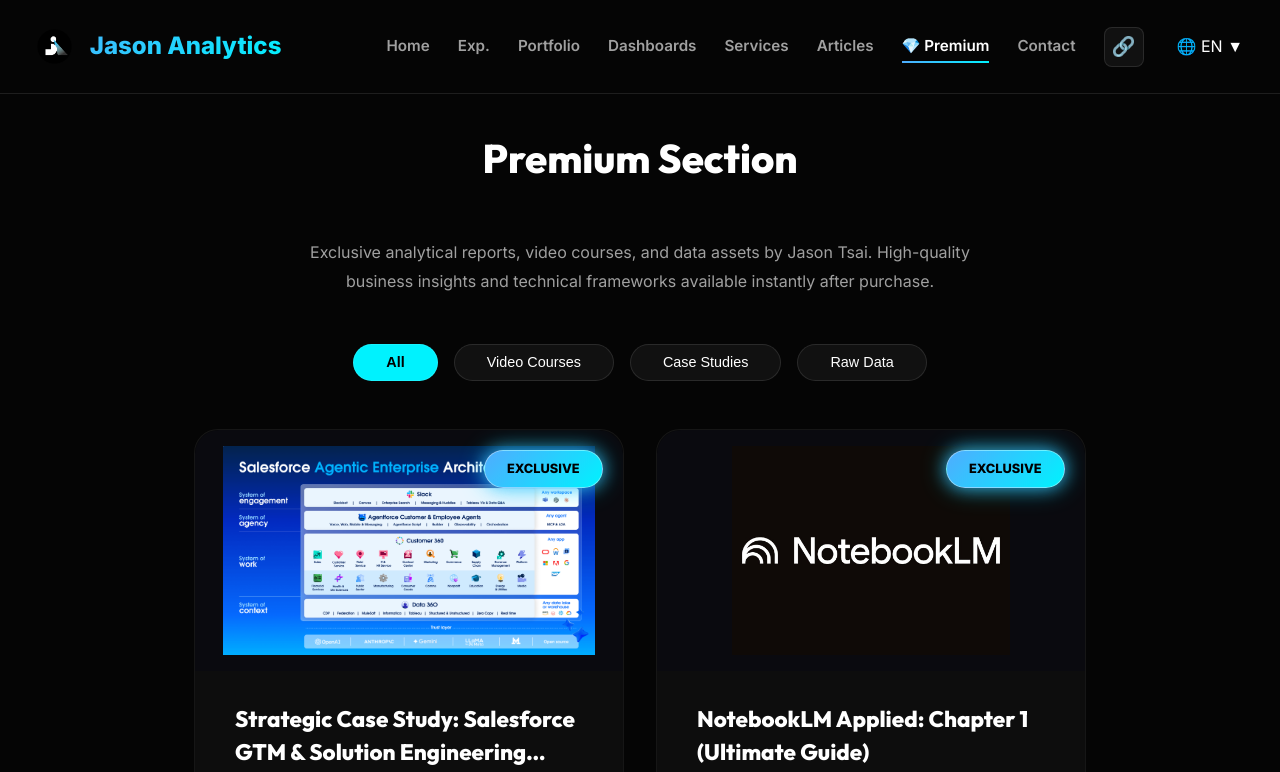
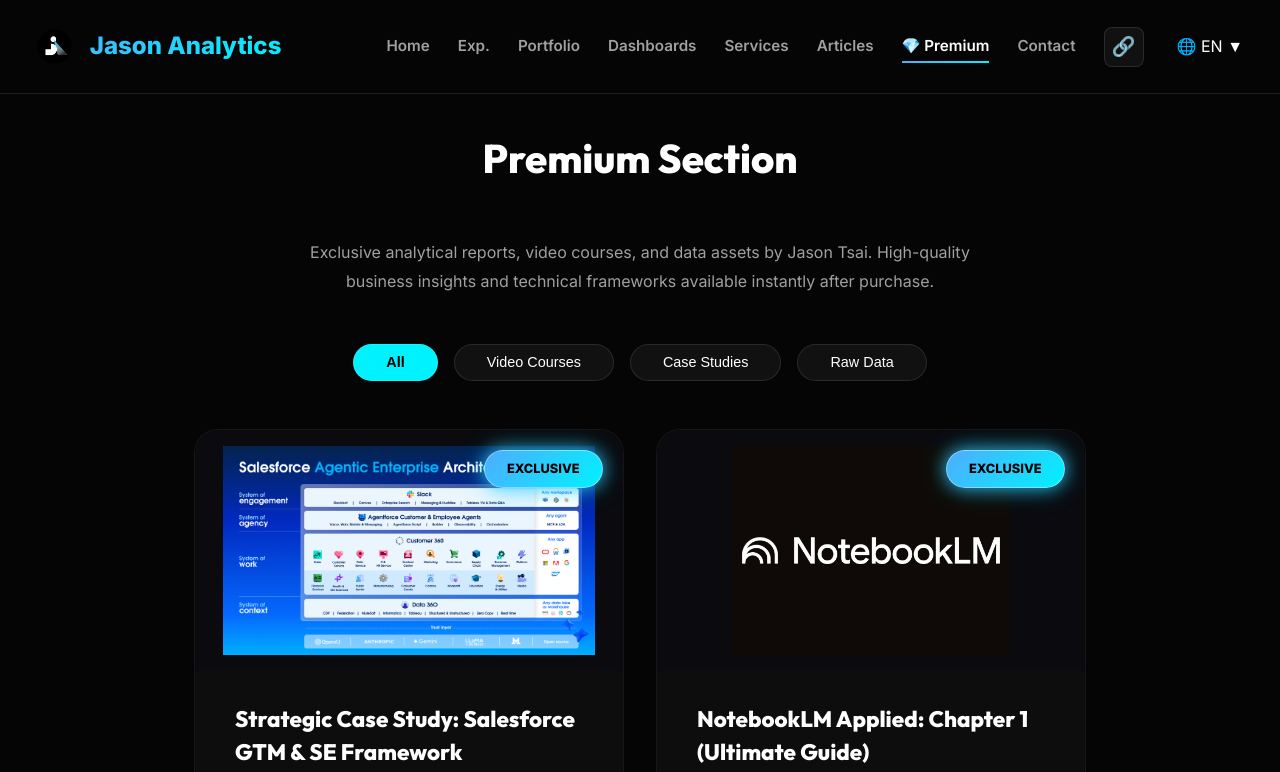
Before and after one commit to ds-jason-tsai/jason-by-tsai-portfolio, a Next.js app: page /en/reports in a window 1280 px wide. Shown: the top 772 px of the page. Built offline with nearby package versions, Linux system fonts and the light colour scheme.

Commit message:
UI: Shorten Salesforce Case Study title for better layout balance

```diff
--- a/components/ReportsClient.tsx
+++ b/components/ReportsClient.tsx
@@ -10,9 +10,9 @@
     category: 'report',
     image: '/images/case_study_sfse.png',
     title: {
-      zh: '策略深探：Salesforce 解決方案工程架構與市場策略研究 (Case Study)',
-      en: 'Strategic Case Study: Salesforce GTM & Solution Engineering Analysis',
-      ja: '戦略的考察：Salesforce ソリューションエンジニアリングのフレームワークと市場参入戦略のケーススタディ',
+      zh: 'SaaS 策略深探：Salesforce 解決方案工程與 GTM 研究 (Case Study)',
+      en: 'Strategic Case Study: Salesforce GTM & SE Framework',
+      ja: '戦略的考察：Salesforce SE と GTM 分析 (Case Study)',
     },
     description: {
       zh: '本案例研究深入解析全球 SaaS 領軍企業 Salesforce 的解決方案工程框架與市場進入策略。透過技術價值主張與顧問式銷售方法的深度研究，為專業人士提供高品質的商業分析與解決方案架構範本。適合數據分析師與技術顧問參考其商業敘事框架。',
```
